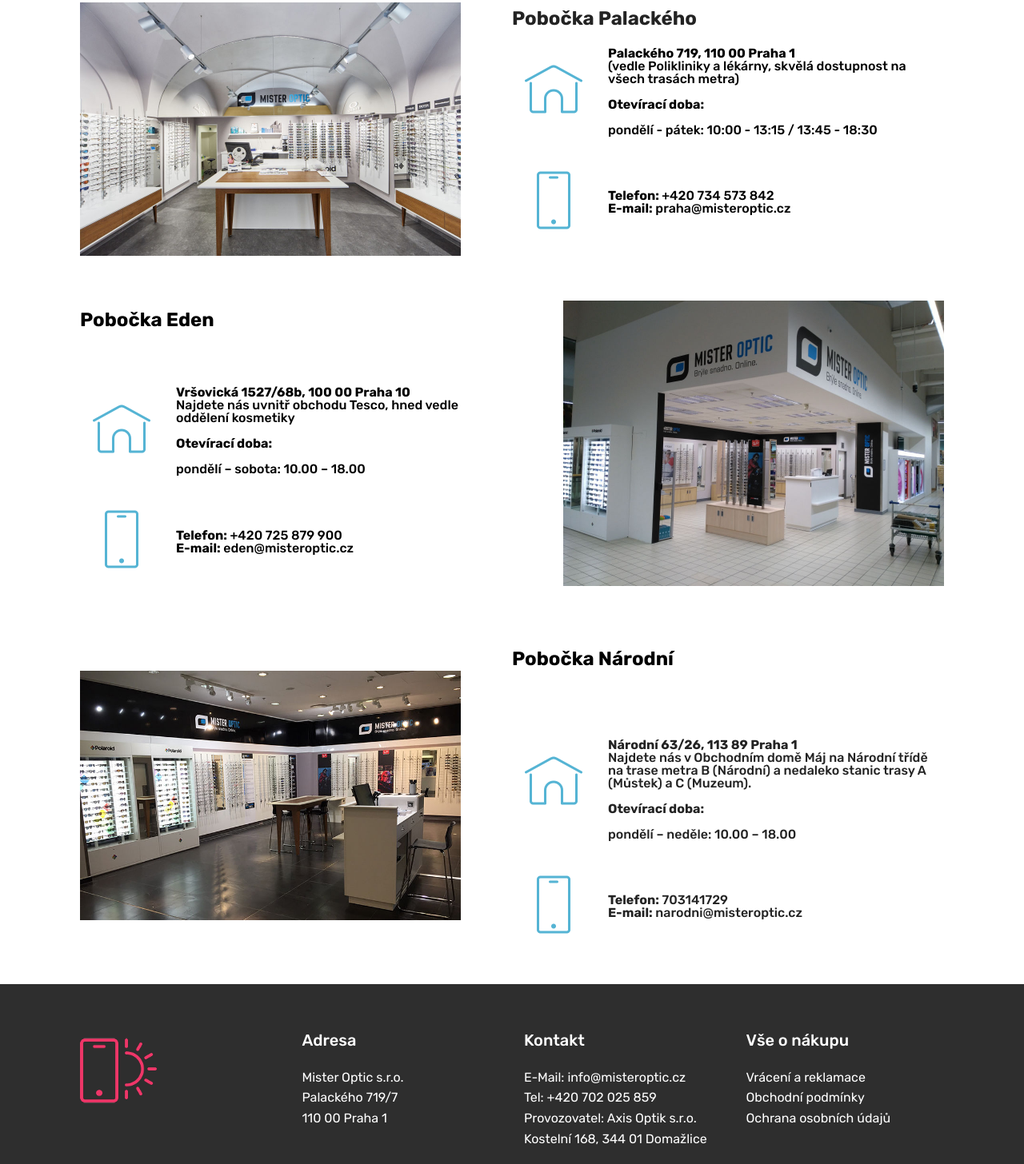
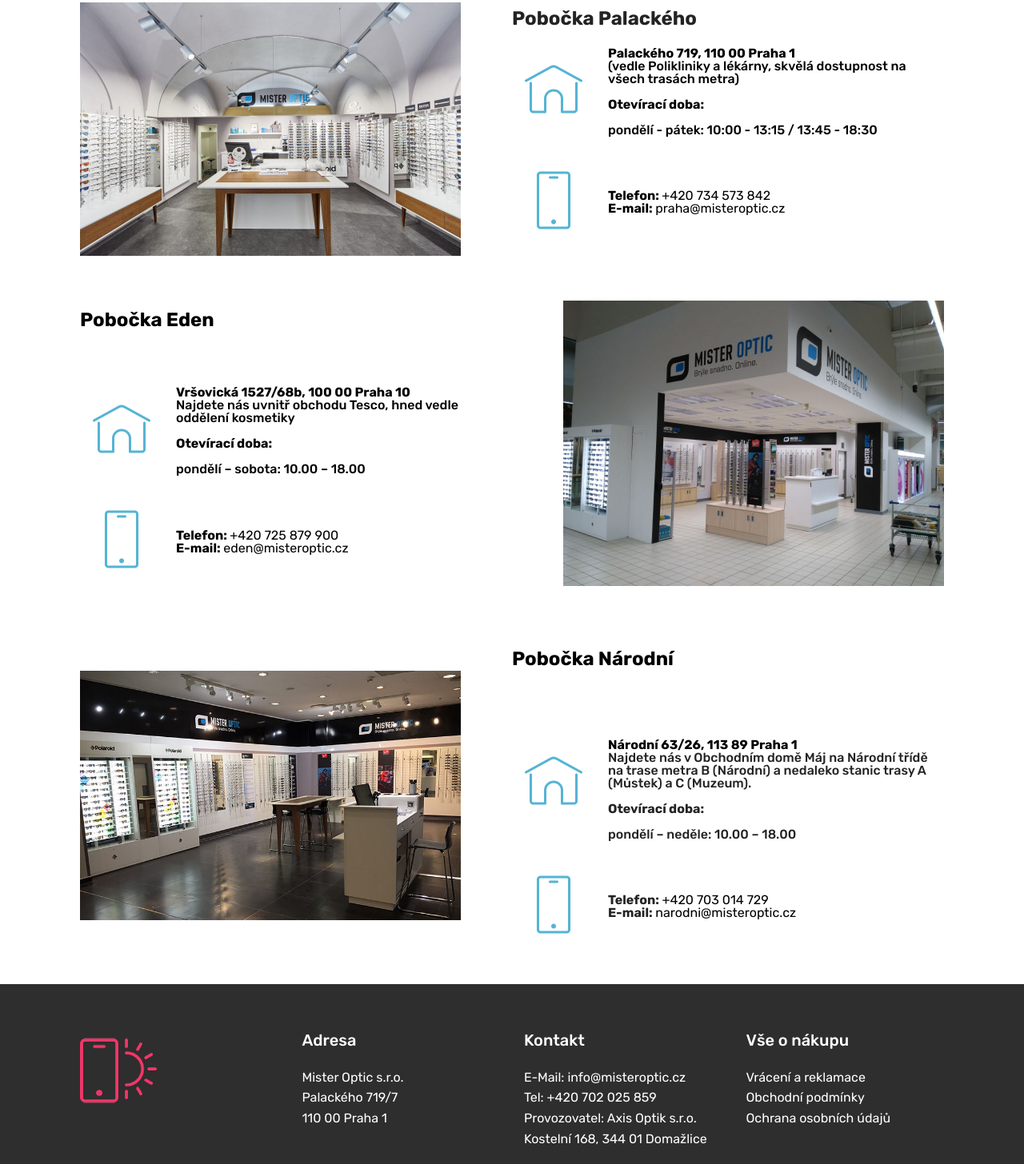
Before and after one commit to misteroptic/misteroptic.github.io, a plain HTML site: page index.html in a window 1280 px wide. Shown: the part 755-2211 px from the top of the page at 80% size. Drawn offline with Linux system fonts and the light colour scheme; files whose address does not match are found by name.

Commit message:
Add files via upload

```diff
--- a/index.html
+++ b/index.html
@@ -63,7 +63,7 @@
     </nav>
 </section>
 
-<section class="engine"><a href="https://mobirise.info/n">simple site templates</a></section><section class="header1 cid-rCqt6pelzQ mbr-parallax-background" id="header1-c">
+<section class="engine"><a href="https://mobirise.info/k">develop free website</a></section><section class="header1 cid-rCqt6pelzQ mbr-parallax-background" id="header1-c">
 
 
 
@@ -75,7 +75,7 @@
             <div class="mbr-white col-md-10">
                 <h1 class="mbr-section-title align-center mbr-bold pb-3 mbr-fonts-style display-1">Omlouváme se, náš e-shop byl ukončen!</h1>
 
-                <p class="mbr-text align-center pb-3 mbr-fonts-style display-5"><strong>S případnými reklamacemi a ostatními požadavky se obraťte prosím na pobočku <a href="index.html#features11-9">Praha, Palackého</a>&nbsp;či e-mail info@misteroptic.cz.</strong></p>
+                <p class="mbr-text align-center pb-3 mbr-fonts-style display-5"><strong>S případnými reklamacemi a ostatními požadavky se obraťte prosím na pobočku <a href="index.html#features11-9">Praha, Palackého</a>&nbsp;či e-mail <a href="mailto:info@misteroptic.cz">info@misteroptic.cz</a>.</strong></p>
 
             </div>
         </div>
@@ -140,9 +140,9 @@
                                     <span class="mbr-iconfont mbri-mobile" style="color: rgb(85, 180, 212); fill: rgb(85, 180, 212);"></span>
                                 </div>
                                 <div class="media-body">
-                                    <h4 class="card-title mbr-fonts-style display-7"><strong>Telefon: </strong>+420 734 573 842
+                                    <h4 class="card-title mbr-fonts-style display-7"><strong>Telefon:&nbsp;</strong><a href="tel:+420 734 573 842" class="text-black">+420 734 573 842</a>
 <div>
-</div><div><strong>E-mail:</strong> praha@misteroptic.cz</div></h4>
+</div><div><strong>E-mail:</strong> <a href="mailto:praha@misteroptic.cz" class="text-black">praha@misteroptic.cz</a></div></h4>
                                 </div>
                             </div>
 
@@ -200,9 +200,8 @@
                                     <span class="mbr-iconfont mbri-mobile" style="color: rgb(85, 180, 212); fill: rgb(85, 180, 212);"></span>
                                 </div>
                                 <div class="media-body">
-                                    <h4 class="card-title mbr-fonts-style display-7"><strong>Telefon:</strong> +420 725 879 900
-<div>
-</div><div><strong>E-mail:</strong> eden@misteroptic.cz</div></h4>
+                                    <h4 class="card-title mbr-fonts-style display-7"><strong>Telefon: </strong><a href="tel:+420 725 879 900" class="text-black">+420 725 879 900</a><div>
+</div><div><strong>E-mail:</strong> <a href="mailto:eden@misteroptic.cz" class="text-black">eden@misteroptic.cz</a></div></h4>
                                 </div>
                             </div>
 
@@ -243,7 +242,7 @@
                                     <span class="mbr-iconfont mbri-home" style="color: rgb(85, 180, 212); fill: rgb(85, 180, 212);"></span>
                                 </div>
                                 <div class="media-body">
-                                    <h4 class="card-title mbr-fonts-style display-7"><br><strong>Národní 63/26, 113 89 Praha 1 </strong>
+                                    <h4 class="card-title mbr-fonts-style display-7"><br><a href="https://www.google.cz/maps/place/Mister+Optic+s.r.o./@50.082309,14.4172942,17z/data=!3m1!4b1!4m5!3m4!1s0x470b95b94935d285:0x80ddc573e64f35c4!8m2!3d50.082309!4d14.4194829" target="_blank" class="text-black"><strong>Národní 63/26, 113 89 Praha 1</strong></a>
 <div>
 </div><div>Najdete nás v Obchodním domě Máj na Národní třídě na trase metra B (Národní) a nedaleko stanic trasy A (Můstek) a C (Muzeum).</div><br><div><strong>Otevírací doba:</strong></div><br><div>pondělí –  neděle: 10.00 –  18.00</div></h4>
                                 </div>
@@ -260,9 +259,9 @@
                                     <span class="mbr-iconfont mbri-mobile" style="color: rgb(85, 180, 212); fill: rgb(85, 180, 212);"></span>
                                 </div>
                                 <div class="media-body">
-                                    <h4 class="card-title mbr-fonts-style display-7"><strong>Telefon:</strong> 703141729
+                                    <h4 class="card-title mbr-fonts-style display-7"><strong>Telefon:</strong>&nbsp;<a href="tel:+420 703 014 729" class="text-black">+420 703 014 729</a>
 <div>
-</div><div><strong>E-mail:</strong> narodni@misteroptic.cz</div></h4>
+</div><div><strong>E-mail:</strong> <a href="mailto:narodni@misteroptic.cz" class="text-black">narodni@misteroptic.cz</a></div></h4>
                                 </div>
                             </div>
 
@@ -301,7 +300,7 @@
             </div>
             <div class="col-12 col-md-3 mbr-fonts-style display-7">
                 <h5 class="pb-3">Kontakt</h5>
-                <p class="mbr-text">E-Mail: info@misteroptic.cz <br>          Tel: +420 702 025 859
+                <p class="mbr-text">E-Mail: <a href="mailto:info@misteroptic.cz">info@misteroptic.cz</a> <br>          Tel: <a href="tel:+420 702 025 859">+420 702 025 859</a>
 <br>Provozovatel: Axis Optik s.r.o.
 <br>Kostelní 168, 344 01 Domažlice&nbsp;<br></p>
             </div>
```
